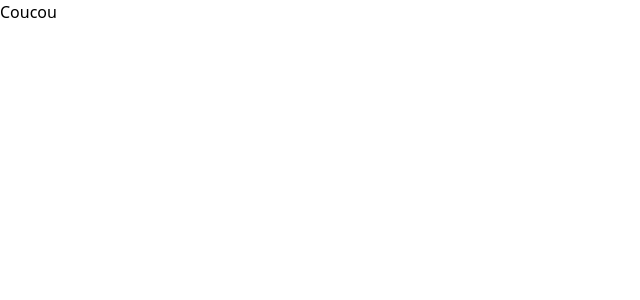
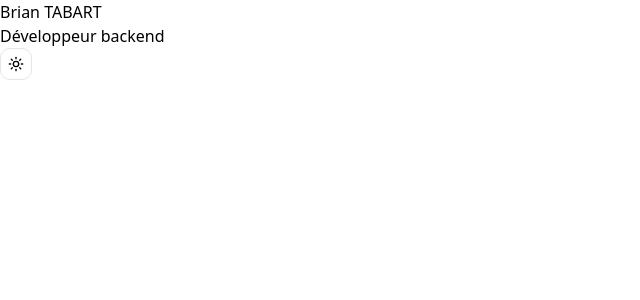
Before and after one commit to WebisBrian/TABART-Brian-Portfolio, a Next.js app: page / in a window 1280 px wide. Shown: the top 300 px of the page, without its empty margins (0-640 px from the left). Built offline with nearby package versions, Linux system fonts and the light colour scheme.

Commit message:
Feat: add ModeToggle and temporary h1 / p

```diff
--- a/app/page.tsx
+++ b/app/page.tsx
@@ -1,9 +1,14 @@
+import { ModeToggle } from "@/components/theme-toggle";
 import Image from "next/image";
 
 export default function Home() {
   return (
     <div >
-      <main>Coucou</main>
+      <main>
+        <h1>Brian TABART</h1>
+        <p>Développeur backend</p>
+        <ModeToggle />
+      </main>
     </div>
   );
 }
```
